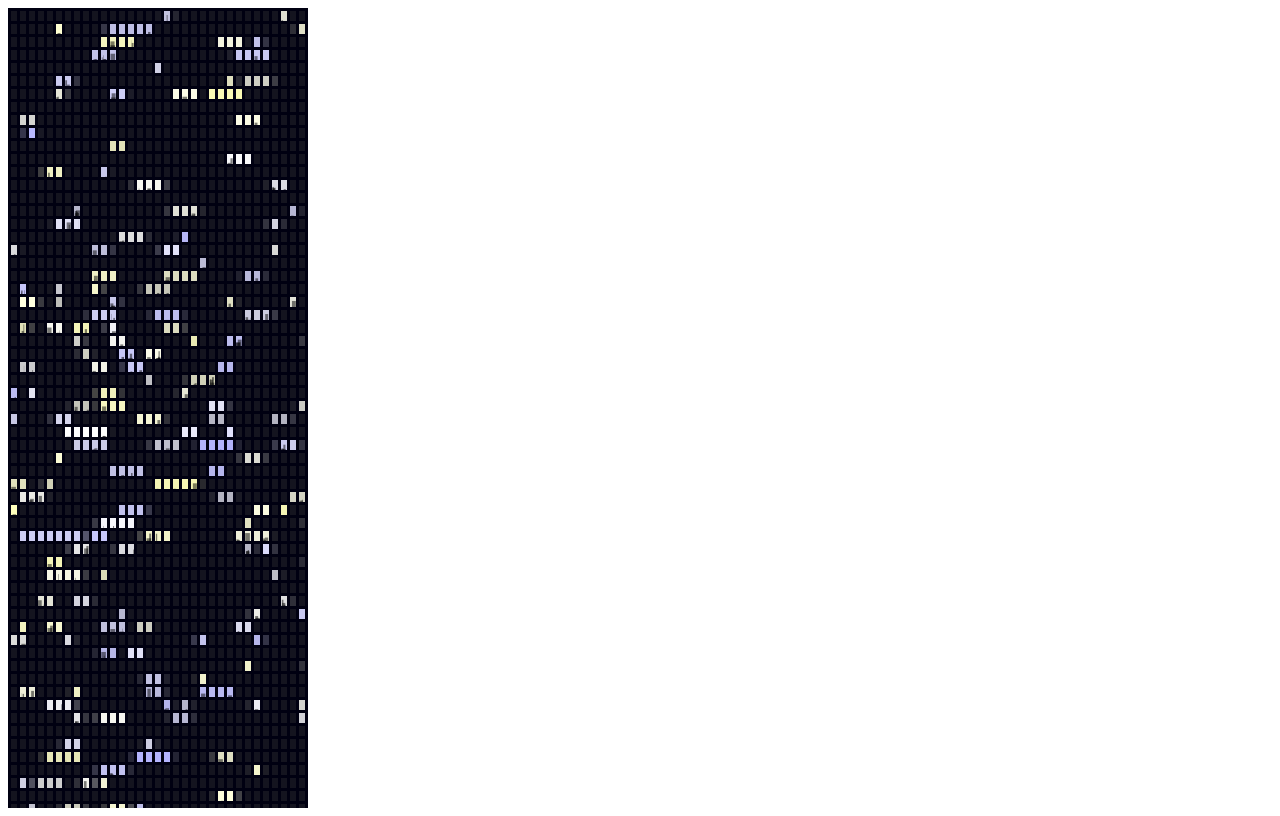
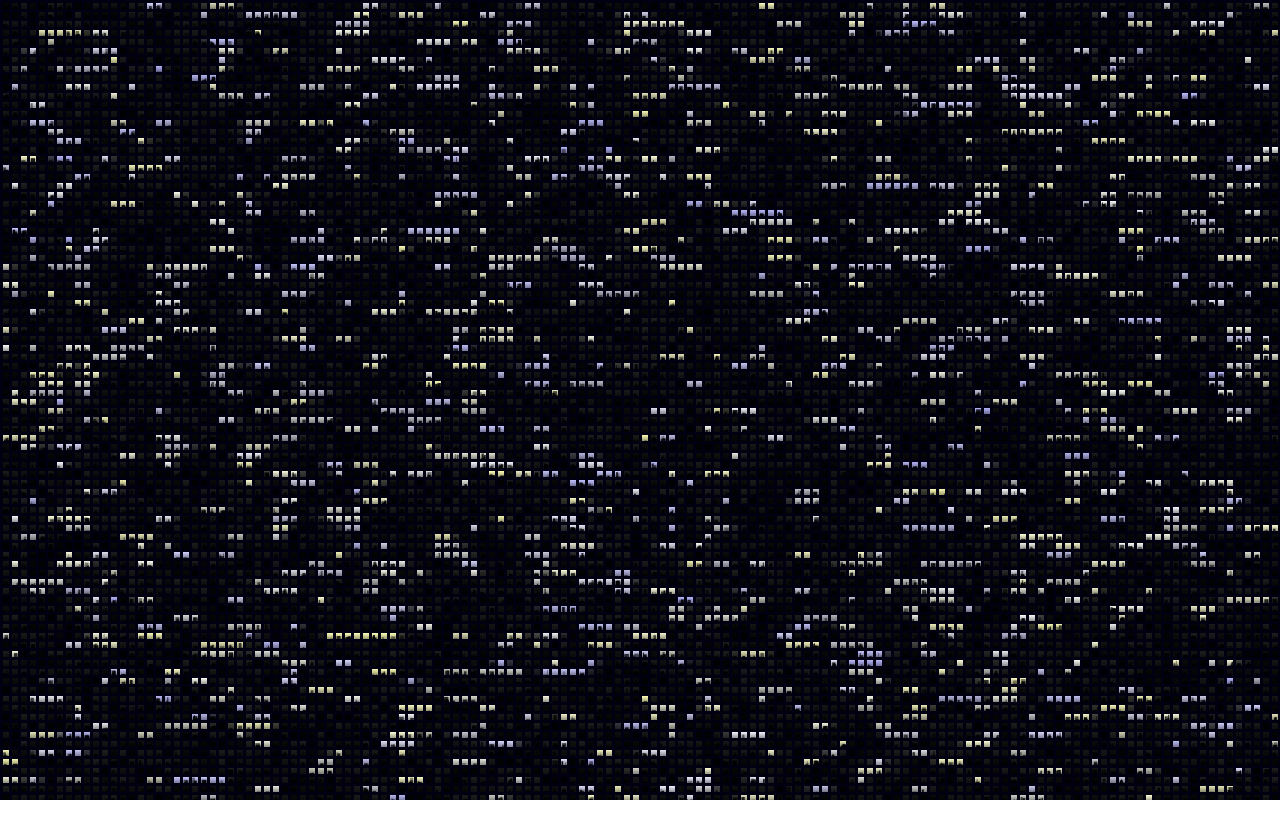
Before and after one commit to haldean/citycanvas, a plain HTML site: page index.html in a window 1280 px wide. Drawn offline with Linux system fonts and the light colour scheme.

Commit message:
Fill screen with city, add shading on windows

```diff
--- a/city.js
+++ b/city.js
@@ -1,5 +1,5 @@
 var window_width = 6;
-var window_height = 10;
+var window_height = 6;
 var window_padding = 3;
 
 // Return a string representing the given rgb values.
@@ -35,6 +35,8 @@ function draw() {
     alert('Canvas not supported!');
     return;
   }
+  canvas.setAttribute('width', window.innerWidth);
+  canvas.setAttribute('height', window.innerHeight);
 
   var ctx = canvas.getContext('2d');
   var w = parseInt(canvas.getAttribute('width'));
@@ -77,9 +79,9 @@ function draw() {
   for (var wi = 0; wi < windows_x; wi++) {
     windows[wi] = [];
     for (var wj = 0; wj < windows_y; wj++) {
-      var r = .08;
-      var g = .08;
-      var b = .12;
+      var r = .12 * Math.random();
+      var g = r;
+      var b = r;
 
       if (windows_on[wi][wj]) {
         if (wi > 0 && windows_on[wi-1][wj]) {
@@ -124,14 +126,32 @@ function draw() {
     }
   }
 
+  // Shade the windows with a linear gradient
+  for (var wj = 0; wj < windows_y; wj++) {
+    var shade_gradient = ctx.createLinearGradient(
+        0, wj * (window_height + window_padding) + window_padding,
+        0, (wj + 1) * (window_height + window_padding));
+
+    shade_gradient.addColorStop(0, rgbaColor3f(0, 0, 0, 0));
+    shade_gradient.addColorStop(1, rgbaColor3f(0, 0, 0, .4));
+    ctx.fillStyle = shade_gradient;
+
+    for (var wi = 0; wi < windows_x; wi++) {
+      ctx.fillRect(
+          wi * (window_width + window_padding) + window_padding,
+          wj * (window_height + window_padding) + window_padding,
+          window_width,
+          window_height);
+    }
+  }
+
   // Draw some bits in the windows that are on
-  ctx.fillStyle = "rgba(0, 0, 0, .5)";
-  console.log(ctx.fillStyle);
-
   for (var wi = 0; wi < windows_x; wi++) {
     for (var wj = 0; wj < windows_y; wj++) {
-      if (windows_on[wi][wj]) {
-        while (Math.random() < .4) {
+      if (true || windows_on[wi][wj]) {
+        while (Math.random() < .8) {
+          ctx.fillStyle = rgbaColor3f(0, 0, 0, Math.random() * .6 + .3);
+
           var rect_height = Math.random() * Math.random() * window_height * .95;
           var rect_width = Math.random() * window_width * .8;
           var x_offset = Math.random() * (window_width - rect_width);
@@ -145,4 +165,23 @@ function draw() {
       }
     }
   }
+
+  // Add some random color noise to each window
+  return;
+  for (var wi = 0; wi < windows_x; wi++) {
+    for (var wj = 0; wj < windows_y; wj++) {
+      while (Math.random() < .95) {
+        ctx.fillStyle =
+          rgbaColor3f(
+              Math.random(), Math.random(), Math.random(), .2 * Math.random());
+
+        var x_offset = Math.random() * (window_width - 1);
+        var y_offset = Math.random() * (window_height - 1);
+        ctx.fillRect(
+            wi * (window_width + window_padding) + window_padding + x_offset,
+            wj * (window_height + window_padding) + window_padding + y_offset,
+            1, 1);
+      }
+    }
+  }
 }
--- a/index.html
+++ b/index.html
@@ -2,6 +2,11 @@
   <head>
     <script type="text/javascript" src="underscore-min.js"></script>
     <script type="text/javascript" src="city.js"></script>
+    <style type="text/css">
+      body {
+        margin: 0;
+      }
+    </style>
   </head>
   <body onload="draw();">
     <canvas id="canvas" width="300" height="800">
```
